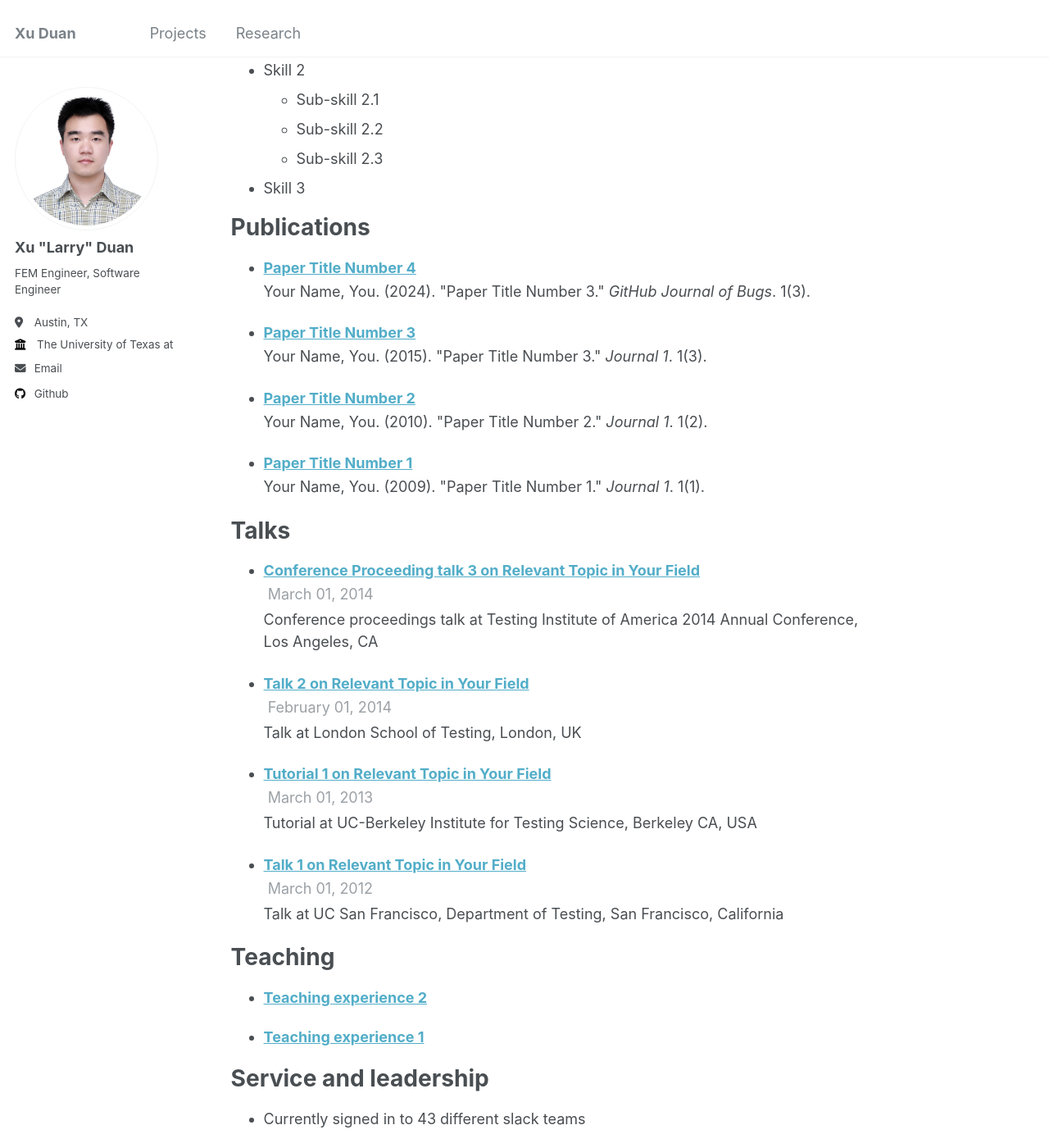
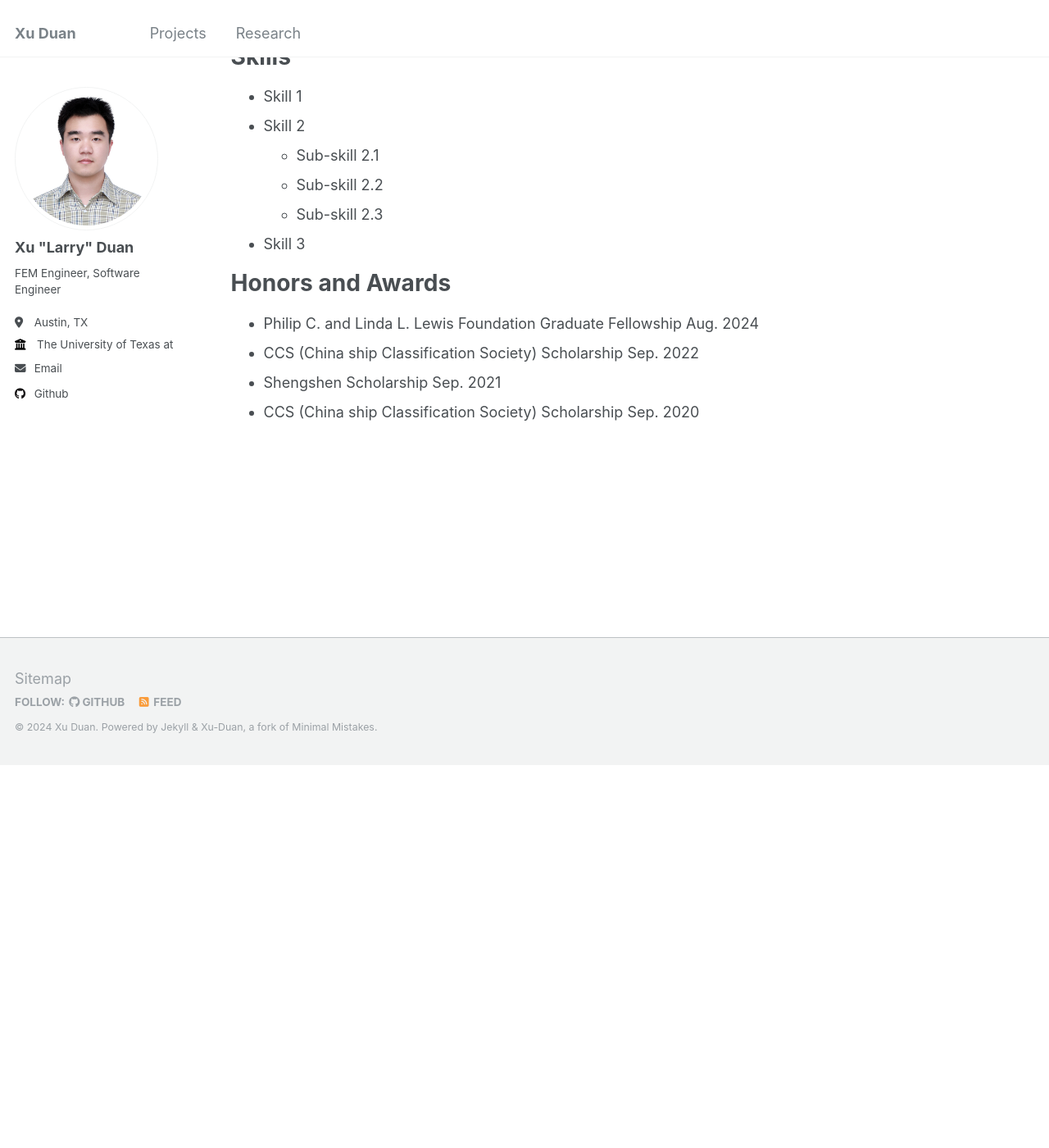
Before and after one commit to Xu-Duan/Xu-Duan.github.io, a Jekyll site: the page built from _pages/about.md, in a window 1280 px wide and 1400 px high, scrolled down 876 px. Shown: the whole window at 82% size. Built offline with Jekyll 4.4.1, drawn with Linux system fonts in a browser that asks for light colours; after the commit the page ends 1809 px from its top, so only the background shows below that; some of the changed text lies outside the part shown.

Commit message:
modify about 1

```diff
--- a/_config.yml
+++ b/_config.yml
@@ -28,8 +28,7 @@ author:
   location         : "Austin, TX"
   employer         : "The University of Texas at Austin"
   uri              : # URL
-  email            : "duanxu618@gmail.com"
-  CV               : http://Xu-Duan.github.io/files/paper1.pdf
+  email            : "xuduan@utexas.com"
 
   # Academic websites
   arxiv            : # URL - Update with the correct link to your profile
--- a/_pages/about.md
+++ b/_pages/about.md
@@ -10,18 +10,19 @@ redirect_from:
 This is the front page of a website that is powered by the [Academic Pages template](https://github.com/Xu-Duan/Xu-Duan.github.io) and hosted on GitHub pages. [GitHub pages](https://pages.github.com) is a free service in which websites are built and hosted from code and data stored in a GitHub repository, automatically updating when a new commit is made to the respository. This template was forked from the [Minimal Mistakes Jekyll Theme](https://mmistakes.github.io/minimal-mistakes/) created by Michael Rose, and then extended to support the kinds of content that academics have: publications, talks, teaching, a portfolio, blog posts, and a dynamically-generated CV. You can fork [this repository](https://github.com/Xu-Duan/Xu-Duan.github.io) right now, modify the configuration and markdown files, add your own PDFs and other content, and have your own site for free, with no ads! An older version of this template powers my own personal website at [stuartgeiger.com](http://stuartgeiger.com), which uses [this Github repository](https://github.com/staeiou/staeiou.github.io).
 --->
 
-[CV](http://Xu-Duan.github.io/files/paper1.pdf)
+[CV](http://Xu-Duan.github.io/files/resume.pdf)
+
+I am current a first-year master student majoring in Mechanical Engineering at The University of Texas at Austin.
 
 Education
 ======
-* Ph.D in Version Control Theory, GitHub University, 2018 (expected)
-* M.S. in Jekyll, GitHub University, 2014
-* B.S. in GitHub, GitHub University, 2012
+* M.S. in Mechanical Engineering, The University of Texas at Austin, 2026 (Expected)
+* B.S. in Naval Architecture and Marine Engineering, Shanghai Jiao Tong University, 2023
 
 Work experience
 ======
-* Spring 2024: Academic Pages Collaborator
-  * Github University
+* Spring 2024: Graduate Research Assistant
+  * The University of Texas at Austin
   * Duties includes: Updates and improvements to template
   * Supervisor: The Users
 
@@ -44,24 +45,9 @@ Skills
   * Sub-skill 2.3
 * Skill 3
 
-Publications
+Honors and Awards
 ======
-  <ul>{% for post in site.publications reversed %}
-    {% include archive-single-cv.html %}
-  {% endfor %}</ul>
-
-Talks
-======
-  <ul>{% for post in site.talks reversed %}
-    {% include archive-single-talk-cv.html  %}
-  {% endfor %}</ul>
-
-Teaching
-======
-  <ul>{% for post in site.teaching reversed %}
-    {% include archive-single-cv.html %}
-  {% endfor %}</ul>
-
-Service and leadership
-======
-* Currently signed in to 43 different slack teams
+  * Philip C. and Linda L. Lewis Foundation Graduate Fellowship Aug. 2024
+  * CCS (China ship Classification Society) Scholarship Sep. 2022
+  * Shengshen Scholarship Sep. 2021
+  * CCS (China ship Classification Society) Scholarship Sep. 2020
```
